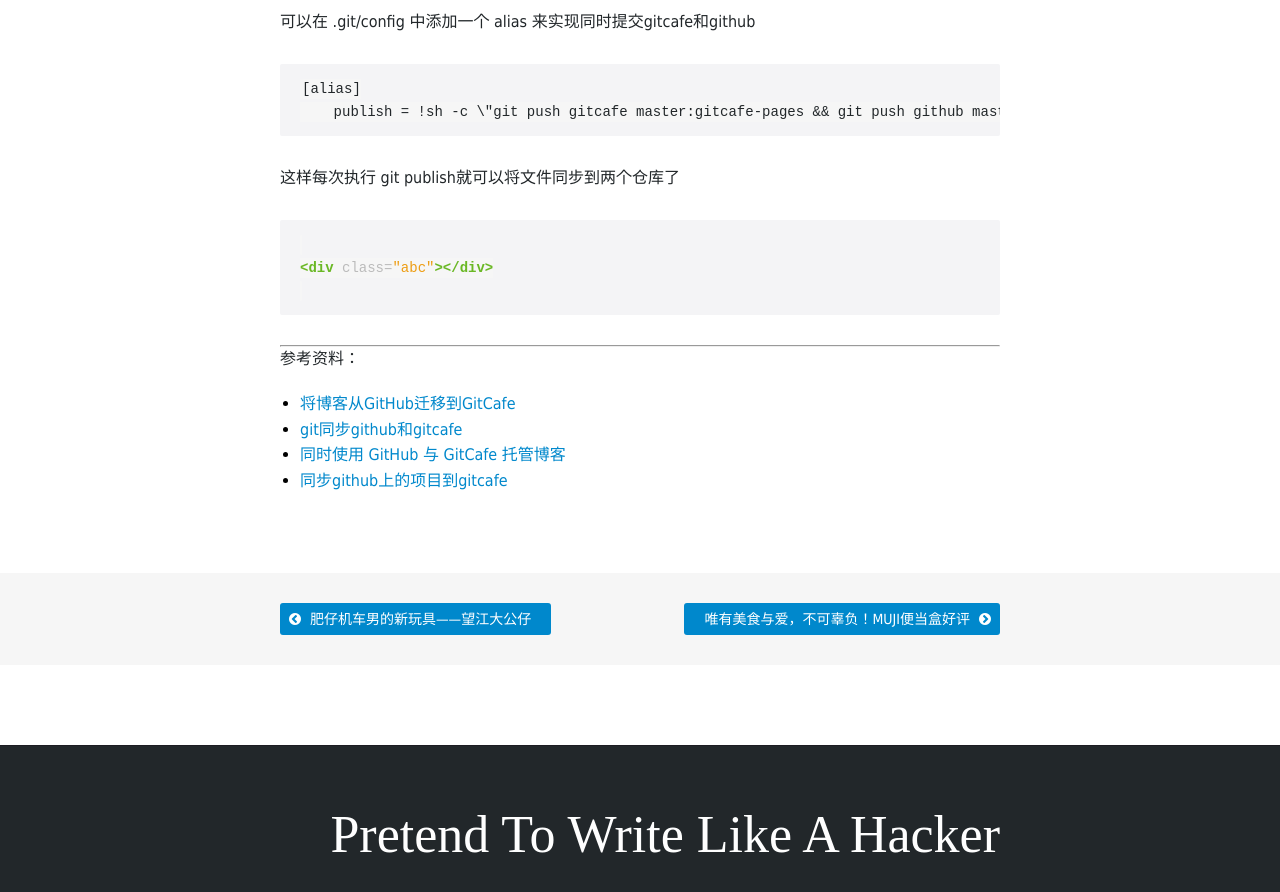
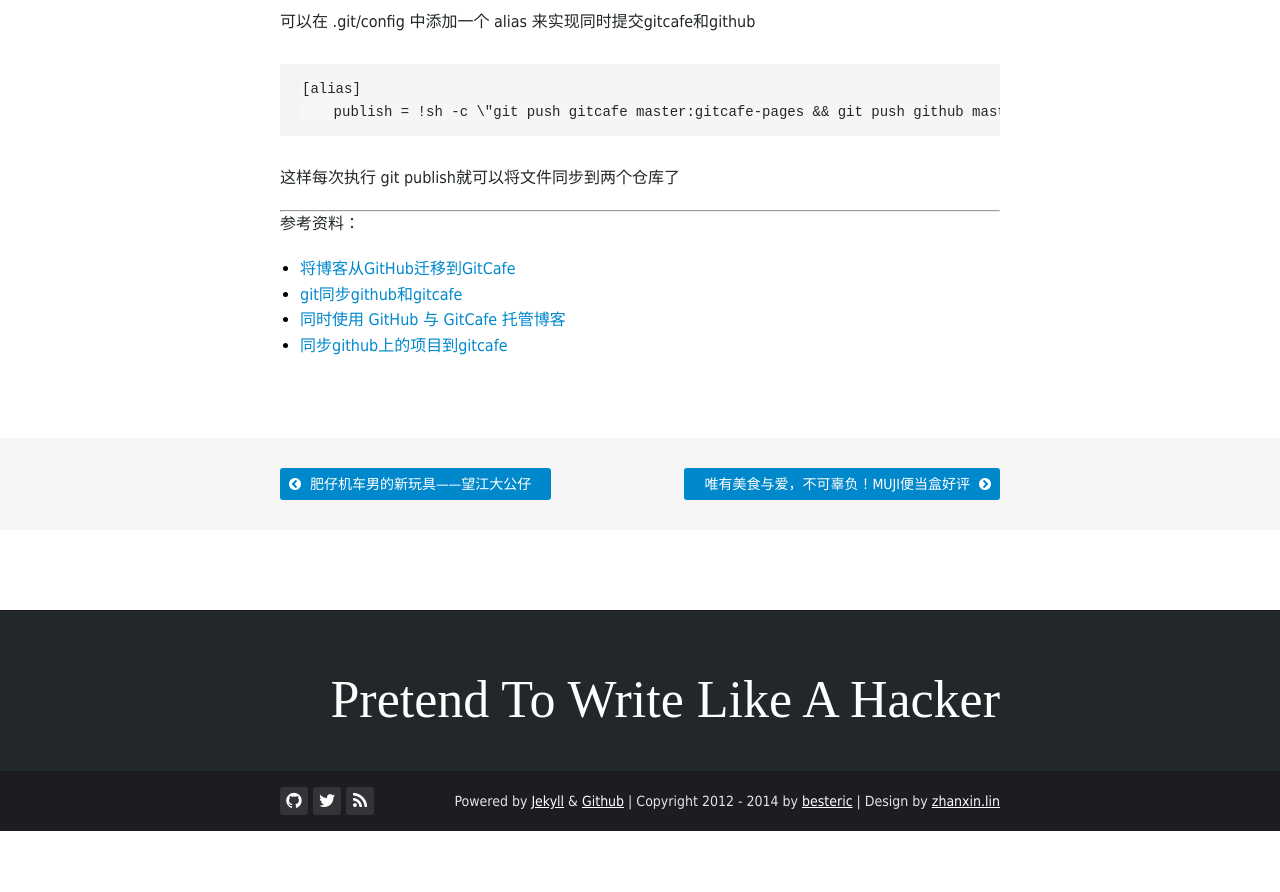
Before and after one commit to besteric/besteric.github.com, a Jekyll site: the page built from _posts/2014-11-16-build-blog-mirror-site-on-gitcafe.md, in a window 1280 px wide and 900 px high, scrolled down 1441 px. Shown: the top 892 px of the window. Built offline with Jekyll 4.4.1, drawn with Linux system fonts in a browser that asks for light colours; nearby versions of some CDN libraries; some web fonts are replaced; Markdown is read by kramdown in place of the engine named in the settings; comment, search, counter and statistics services are not loaded; after the commit the page ends 2272 px from its top, so only the background shows below that.

Commit message:
删除代码

````diff
--- a/_posts/2014-11-16-build-blog-mirror-site-on-gitcafe.md
+++ b/_posts/2014-11-16-build-blog-mirror-site-on-gitcafe.md
@@ -62,12 +62,6 @@ Google了下发现国内的Gitcafe也支持Pages部署静态博客了，而且
 这样每次执行 git publish就可以将文件同步到两个仓库了
 
 
-```html
-
-<div class="abc"></div>
-
-```
-
 ---
 
 参考资料：
````
